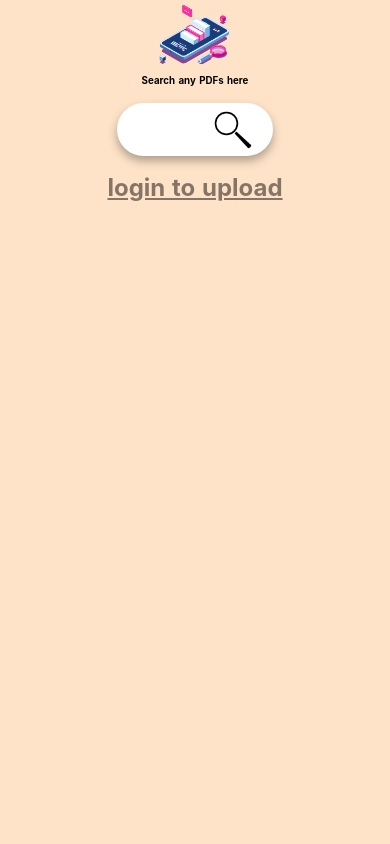
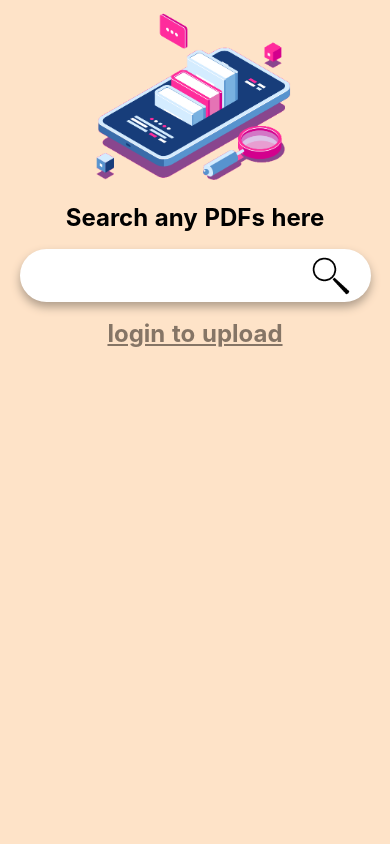
Before and after one commit to surajbeston/sablekh, a Nuxt app in the folder sablekh_front/: page / in a window 390 px wide. Shown: the top 844 px of the page. Built offline with nearby package versions, Linux system fonts and the light colour scheme.

Commit message:
search-some

```diff
--- a/sablekh_front/components/Search.vue
+++ b/sablekh_front/components/Search.vue
@@ -102,7 +102,7 @@ export default {
 
 <style scoped>
     .search-component {
-
+        padding-bottom: 5vh;
         background-color: rgb(254, 227, 200);
     }
     .search-wrapper1 {
@@ -128,6 +128,7 @@ export default {
         width: 25vw;
     }
     .search12 > h1 {
+        padding: 0 10px;
         font-size: 2.5vw;
     }
     .search13 {
@@ -188,4 +189,33 @@ export default {
         font-size: 20px;
         margin-top: 10px;
     }
+
+    @media screen and (max-width: 1200px) {
+        .search11 > img {
+            width: 70vw;
+        }
+        .search12 > h1 {
+            font-size: 40px;
+        }
+        .search13 > input {
+            width: 90vw;
+        }
+        .search151-each {
+            width: 90vw;
+        }
+    }
+    @media screen and (max-width: 500px) {
+        .search12 > h1 {
+            font-size: 24px;
+        }
+        .search151-each > img {
+            width: 70px;
+        }
+        .search1512 > h1 {
+            font-size: 20px;
+        }
+        .search1512 > p {
+            font-size: 15px;
+        }
+    }
 </style>
```
